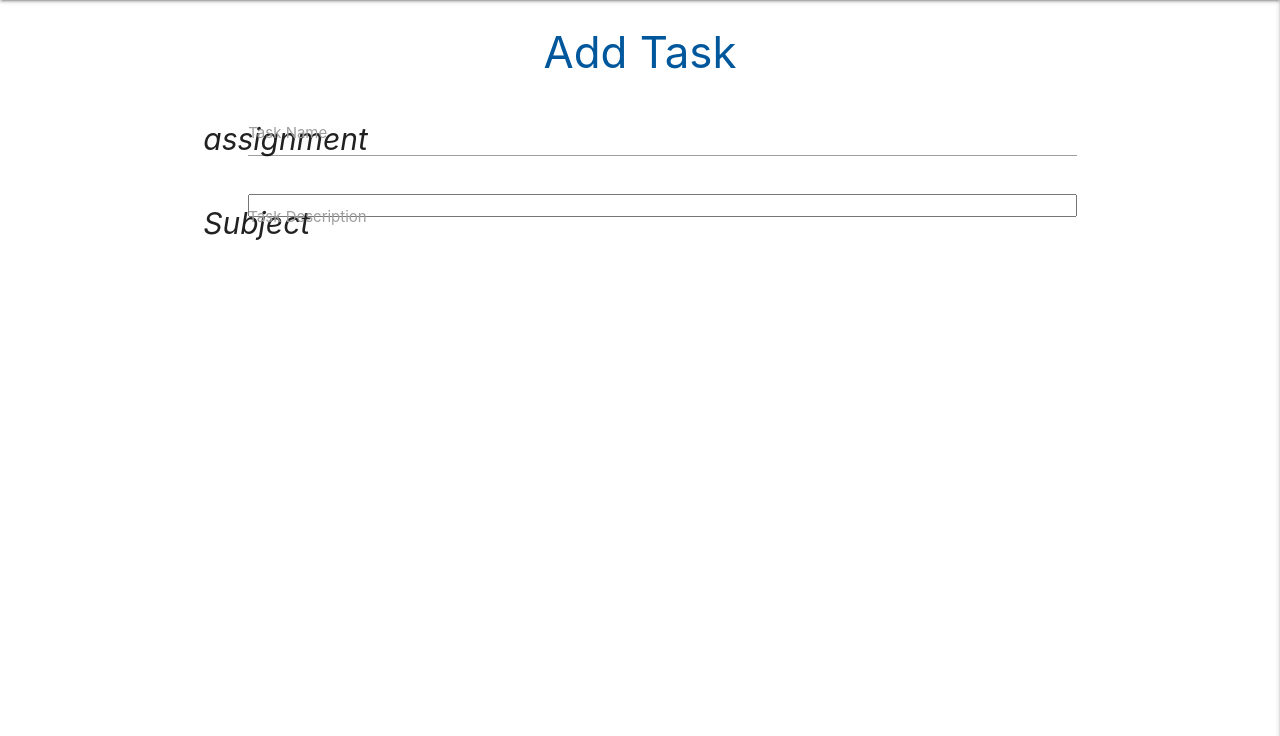
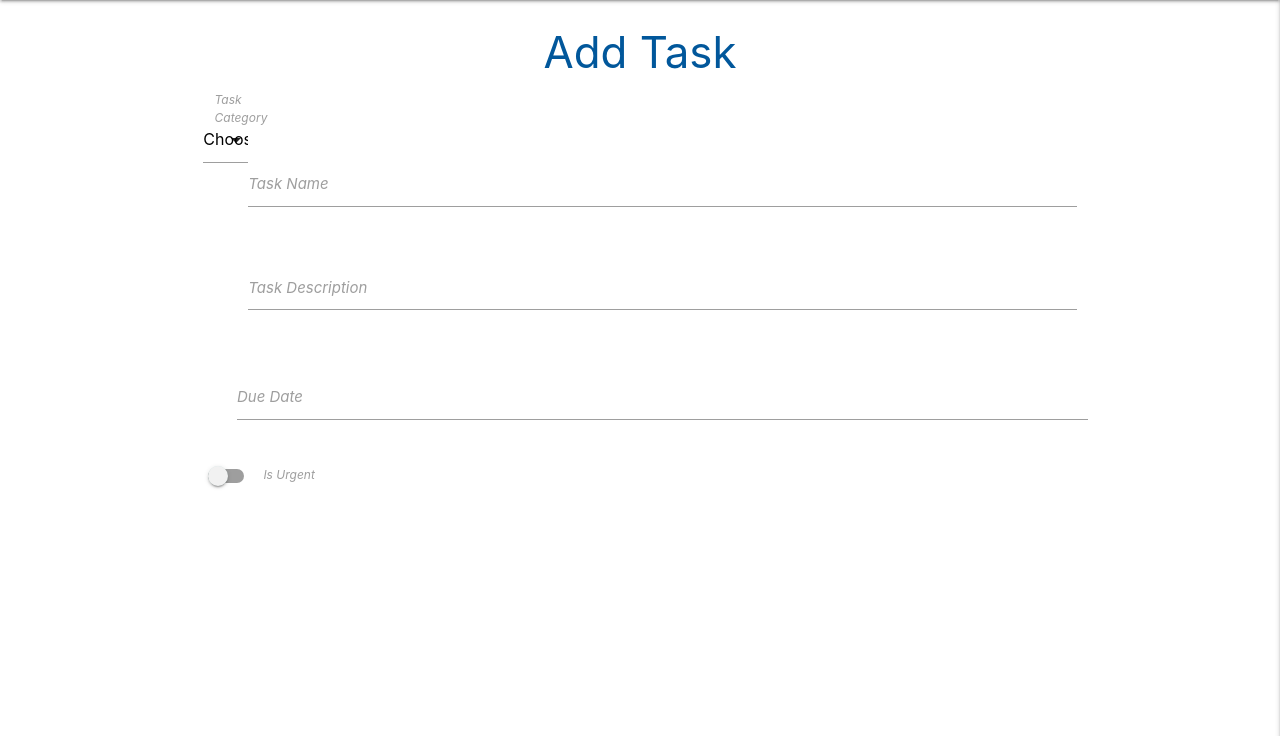
Before and after one commit to richieredmond87/taskManager, a Flask app: page /add_task in a window 1280 px wide. Shown: the part 64-800 px from the top of the page. Run offline with Flask 2, Linux system fonts and the light colour scheme; data that the repository does not hold is empty; some libraries are stand-ins or nearby versions.

Commit message:
Added task-manager folder

```diff
--- a/app.py
+++ b/task-manager/app.py
@@ -5,8 +5,8 @@ from flask import (
 from flask_pymongo import PyMongo
 from bson.objectid import ObjectId
 from werkzeug.security import generate_password_hash, check_password_hash
-if os.path.exists("env.py"):
-    import env
+if os.path.exists("env_sample.py"):
+    import env_sample
 
 
 app = Flask(__name__)
@@ -23,6 +23,12 @@ mongo = PyMongo(app)
 def get_tasks():
     tasks = list(mongo.db.tasks.find())
     return render_template("tasks.html", tasks=tasks)
+
+@app.route('/add_task')
+def add_task():
+    _categories = mongo.db.categories.find()
+    category_list = [category for category in _categories]
+    return render_template('addtask.html', categories = category_list)
 
 
 @app.route("/register", methods=["GET", "POST"])
@@ -99,11 +105,6 @@ def logout():
     return redirect(url_for("login"))
 
 
-@app.route("/add_task")
-def add_task():
-    return render_template("add_task.html")
-
-
 if __name__ == "__main__":
     app.run(host=os.environ.get("IP"),
             port=int(os.environ.get("PORT")),
--- /dev/null
+++ b/task-manager/templates/addtask.html
@@ -0,0 +1,52 @@
+{% extends "base.html" %}
+{% block content %}
+
+    <h3 class="light-blue-text text-darken-4 center-align">Add Task</h3>
+    <div class="row">
+        <form class="col s12" method="POST" action="">
+            <div class="row">
+                <div class="input-field col s12">
+                    <i class="material-icons prefix"poll</i>
+                    <select id="category" name="catergory_name">
+                    <option value="" disabled selected>Choose Category</option>
+                    {% for cat in catergories %}
+                        <option value="{{cat.catergory_name}}">{{cat.catergory_name}}</option>
+                    {% endfor %}
+                    </select>
+                    <label>Task Category</label>
+                </div>
+            </div>
+            <div class="row">
+                <div class="input-field col s12">
+                    <i class="material-icons prefix"></i>
+                    <input id="task_name" name="task_name" type="text" class="validate">
+                    <label for="icon_prefix">Task Name</label>
+                </div>
+            </div>
+            <div class="row">
+                <div class="input-field col s12">
+                    <i class="material-icons prefix"></i>
+                    <textarea name="task_description" id="task_description" class="materialize-textarea"></textarea>
+                    <label for="icon_telephone">Task Description</label>
+                </div>
+            </div>
+            <div class="row">
+            <div class="row">
+                <div class="input-field col s12">
+                    <i class="material-icons prefix"></i>
+                    <input id="due_date" name="due_date" type="text" class="datepicker">
+                    <label for="icon_prefix">Due Date</label>
+                </div>
+            </div>
+                <div class="switch">
+                    <label>
+                    <input id="is_urgent" name="is_urgent" type="checkbox">
+                    <span class="lever"></span>
+                    Is Urgent
+                    </label>
+                </div>
+            </div>
+        </form>
+    </div>
+
+{% endblock %}
--- a/templates/base.html
+++ b/task-manager/templates/base.html
@@ -40,7 +40,7 @@
             <li><a href="{{ url_for('get_tasks') }}">Home</a></li>
             {% if session.user %}
                 <li><a href="{{ url_for('profile', username=session['user']) }}">Profile</a></li>
-                <li><a href="{{ url_for('add_task') }}">New Task</a></li>
+                <li><a href="{{ url_for('addtask') }}">New Task</a></li>
                 <li><a href="#">Manage Categories</a></li>
                 <li><a href="{{ url_for('logout') }}">Log Out</a></li>
             {% else %}
@@ -72,6 +72,12 @@
         integrity="sha256-9/aliU8dGd2tb6OSsuzixeV4y/faTqgFtohetphbbj0=" crossorigin="anonymous"></script>
     <script src="https://cdnjs.cloudflare.com/ajax/libs/materialize/1.0.0/js/materialize.min.js"></script>
     <script src="{{ url_for('static', filename='js/script.js') }}"></script>
+    <script type="text/javascript">
+       $(document).ready(function(){
+        $('.datepicker').datepicker();
+        $('select').formSelect();
+        });
+    </script>
     {% block scripts %}
     {% endblock %}
 </body>
--- a/templates/add_task.html
+++ /dev/null
@@ -1,23 +0,0 @@
-{% extends "base.html" %}
-{% block content %}
-
-    <h3 class="light-blue-text text-darken-4 center-align">Add Task</h3>
-
-    <div class="row">
-        <form class="col s12" method="POST" action="">
-            <div class="row">
-                <div class="input-field col s12">
-                    <i class="material-icons prefix">assignment</i>
-                    <input id="task_name" name="task_name" type="text" class="validate">
-                    <label for="icon_prefix">Task Name</label>
-                </div>
-                <div class="input-field col s12">
-                    <i class="material-icons prefix">Subject</i>
-                    <input type="textarea" name="task_description" id="task_description" class="materialize-textarea"/>
-                    <label for="icon_telephone">Task Description</label>
-                </div>
-            </div>
-        </form>
-    </div>
-
-{% endblock %}
```
Also changed, not shown: env_sample.py (deleted, +0 -7 lines), README.md (deleted), task-manager/requirements.txt (renamed from requirements.txt), task-manager/static/css/style.css (renamed from static/css/style.css), task-manager/static/js/script.js (renamed from static/js/script.js), task-manager/templates/login.html (renamed from templates/login.html), task-manager/templates/profile.html (renamed from templates/profile.html), task-manager/templates/register.html (renamed from templates/register.html), task-manager/templates/tasks.html (renamed from templates/tasks.html), 4 other files.
